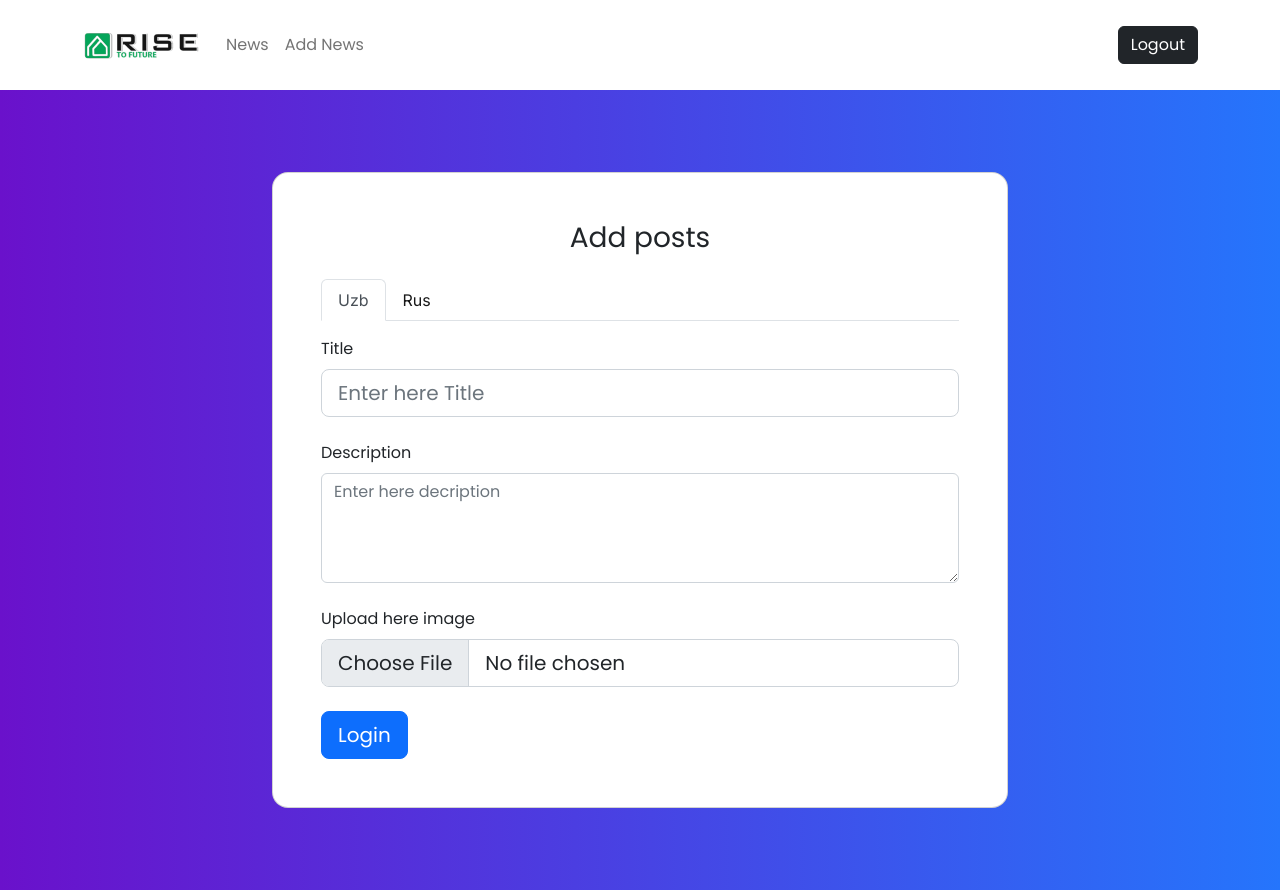
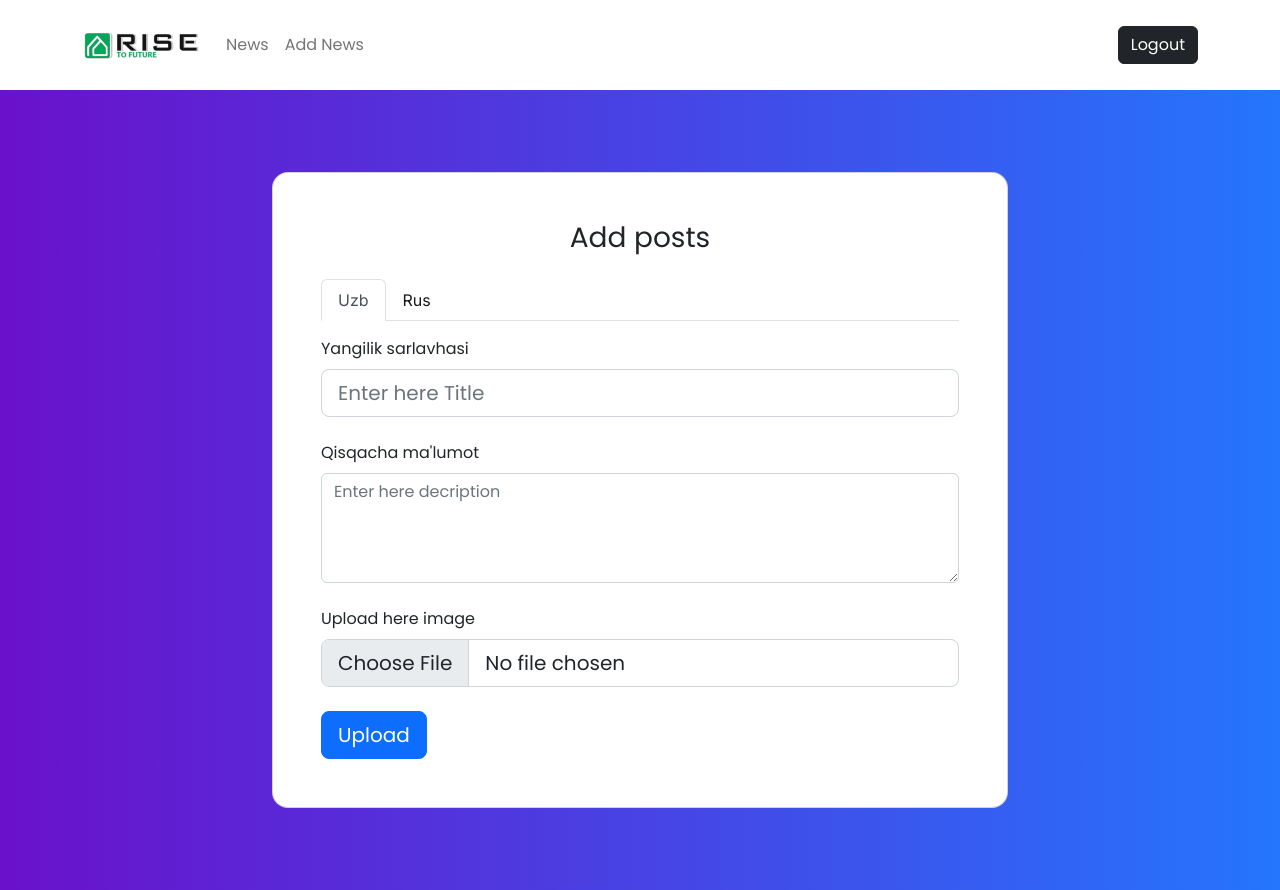
Before and after one commit to Olloshukur6092/rise-client, a React (Vite) app: page /admin/create in a window 1280 px wide. Built offline with nearby package versions, Linux system fonts and the light colour scheme; no server answers; sample sign-in values are in the browser's storage.

Commit message:
Create news rus uzb completed

```diff
--- a/src/pages/admin/Create.jsx
+++ b/src/pages/admin/Create.jsx
@@ -94,7 +94,7 @@ const Create = () => {
                         >
                           <div className="form-outline mb-4 mt-3">
                             <label className="form-label" htmlFor="title">
-                              Title
+                              Yangilik sarlavhasi
                             </label>
                             <input
                               type="text"
@@ -110,7 +110,7 @@ const Create = () => {
                               className="form-label"
                               htmlFor="form4Example3"
                             >
-                              Description
+                              Qisqacha ma'lumot
                             </label>
                             <textarea
                               className="form-control"
@@ -120,23 +120,6 @@ const Create = () => {
                               value={description}
                               onChange={(e) => setDescription(e.target.value)}
                             />
-                          </div>
-                          <div className="form-outline mb-4">
-                            <div>
-                              <label
-                                htmlFor="formFileLg"
-                                className="form-label"
-                              >
-                                Upload here image
-                              </label>
-                              <input
-                                className="form-control form-control-lg"
-                                id="formFileLg"
-                                type="file"
-                                name="file"
-                                onChange={handleFileChange}
-                              />
-                            </div>
                           </div>
                         </div>
                         <div
@@ -148,7 +131,7 @@ const Create = () => {
                         >
                           <div className="form-outline mb-4 mt-3">
                             <label className="form-label" htmlFor="title">
-                              Title
+                              Сарлавха
                             </label>
                             <input
                               type="text"
@@ -164,7 +147,7 @@ const Create = () => {
                               className="form-label"
                               htmlFor="form4Example3"
                             >
-                              Description
+                              Кискача маълумот
                             </label>
                             <textarea
                               className="form-control"
@@ -175,12 +158,12 @@ const Create = () => {
                               onChange={(e) => setDescription(e.target.value)}
                             />
                           </div>
+                        </div>
+                      </div>
+                    </div>
                     <div className="form-outline mb-4">
                       <div>
-                              <label
-                                htmlFor="formFileLg"
-                                className="form-label"
-                              >
+                        <label htmlFor="formFileLg" className="form-label">
                           Upload here image
                         </label>
                         <input
@@ -192,14 +175,11 @@ const Create = () => {
                         />
                       </div>
                     </div>
-                        </div>
-                      </div>
-                    </div>
                     <button
                       className="btn btn-primary btn-lg btn-block"
                       type="submit"
                     >
-                      Login
+                      Upload
                     </button>
                   </div>
                 </form>
```
Lines whose indentation alone changed are shown as unchanged.
